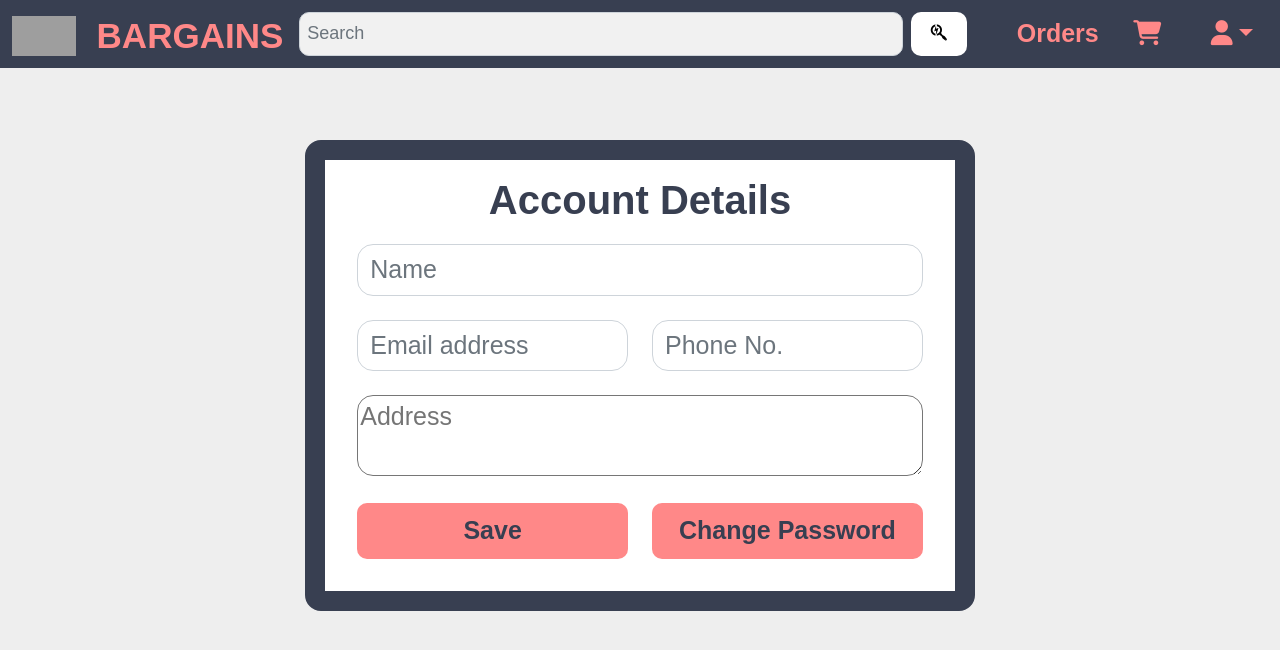
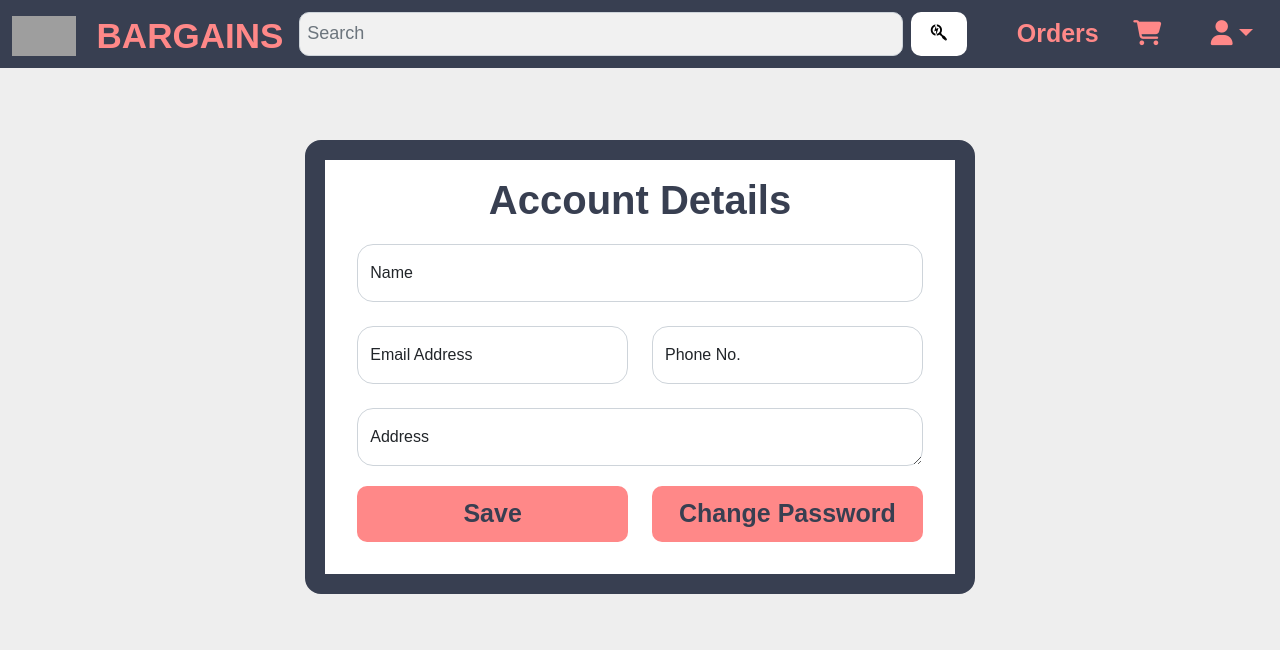
Before and after one commit to Ayush-Bhauwala/OOPS-frontend, a React (Create React App) app: page /accountdetails in a window 1280 px wide. Shown: the top 650 px of the page. Built offline with nearby package versions, Linux system fonts and the light colour scheme; grey boxes are pictures that could not be loaded.

Commit message:
added labels for account details page

```diff
--- a/package.json
+++ b/package.json
@@ -10,6 +10,7 @@
     "bootstrap": "^5.2.3",
     "jquery": "^3.6.1",
     "mdbreact": "^5.2.0",
+    "popper.js": "^1.16.1",
     "react": "^18.2.0",
     "react-dom": "^18.2.0",
     "react-hook-form": "^7.39.7",
--- a/public/index.html
+++ b/public/index.html
@@ -3,12 +3,12 @@
   <head>
     <meta charset="utf-8" />
     <title>React App</title>
-    <link
+    <!-- <link
       href="https://cdn.jsdelivr.net/npm/bootstrap@5.2.2/dist/css/bootstrap.min.css"
       rel="stylesheet"
       integrity="sha384-Zenh87qX5JnK2Jl0vWa8Ck2rdkQ2Bzep5IDxbcnCeuOxjzrPF/et3URy9Bv1WTRi"
       crossorigin="anonymous"
-    />
+    /> -->
 
     <script
       src="https://kit.fontawesome.com/8dc3d503ca.js"
@@ -29,10 +29,10 @@
 
   <body>
     <div id="root"></div>
-    <script
+    <!-- <script
       src="https://cdn.jsdelivr.net/npm/bootstrap@5.2.2/dist/js/bootstrap.bundle.min.js"
       integrity="sha384-OERcA2EqjJCMA+/3y+gxIOqMEjwtxJY7qPCqsdltbNJuaOe923+mo//f6V8Qbsw3"
       crossorigin="anonymous"
-    ></script>
+    ></script> -->
   </body>
 </html>
--- a/src/CustomerComponents/AccountDetails.js
+++ b/src/CustomerComponents/AccountDetails.js
@@ -31,48 +31,54 @@ function AccountDetails() {
                           Account Details
                         </h1>
 
-                        <div className="row">
-                          <div className="form-outline mb-4">
-                            <input
-                              type="name"
-                              className="form-control login-input-field"
-                              placeholder="Name"
-                              // defaultValue={}
-                            />
-                          </div>
+                        <div className="form-floating mb-4">
+                          <input
+                            type="name"
+                            name="name"
+                            className="form-control add-item-input"
+                            id="username"
+                            placeholder="Name"
+                          />
+                          <label for="username"> Name</label>
                         </div>
                         <div className="row">
                           <div className="col col-lg-6 col-md-6">
-                            <div className="form-outline mb-4">
+                            <div className="form-floating mb-4">
                               <input
                                 type="email"
-                                className="form-control login-input-field"
+                                className="form-control add-item-input"
+                                id="email"
                                 placeholder="Email address"
                                 readOnly="true"
                               />
+                              <label for="email">Email Address</label>
                             </div>
                           </div>
 
                           <div className="col col-lg-6 col-md-6">
-                            <div className="form-outline mb-4">
+                            <div className="form-floating mb-4">
                               <input
                                 type="text"
                                 pattern="\d*"
                                 minlength="10"
                                 maxlength="10"
-                                className="form-control login-input-field"
+                                className="form-control add-item-input"
+                                id="phone"
                                 placeholder="Phone No."
                               />
+                              <label for="phone">Phone No.</label>
                             </div>
                           </div>
                         </div>
-                        <div className="form-outline mb-3">
+                        <div className="form-floating mb-3">
                           <textarea
-                            className="login-input-field"
+                            className="form-control add-item-input"
+                            id="address"
                             name="Address"
                             placeholder="Address"
                             style={{ width: "100%" }}
                           />
+                          <label for="address">Address</label>
                         </div>
                         <div className="row">
                           <div className="col col-lg-6 col-md-6 pt-1 mb-3 ">
--- a/src/index.js
+++ b/src/index.js
@@ -1,7 +1,10 @@
 import React from "react";
 import ReactDOM from "react-dom/client";
+import "bootstrap/dist/css/bootstrap.min.css";
+import "bootstrap/dist/js/bootstrap.bundle.min";
+import $ from "jquery";
+import Popper from "popper.js";
 import App from "./App";
-
 
 const root = ReactDOM.createRoot(document.getElementById("root"));
 root.render(
```
Also changed, not shown: 1 other file (tests, documents, lock files or other folders).
